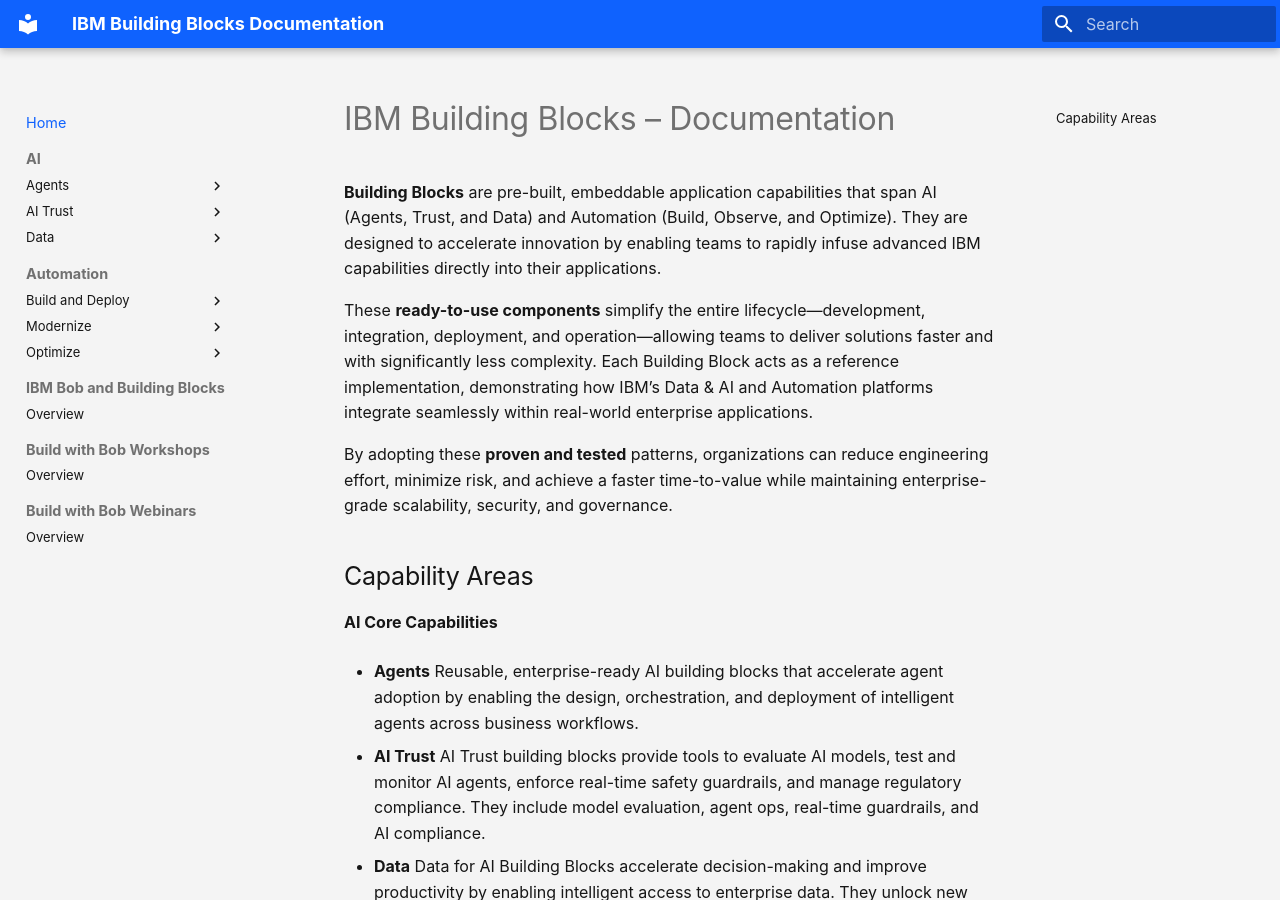
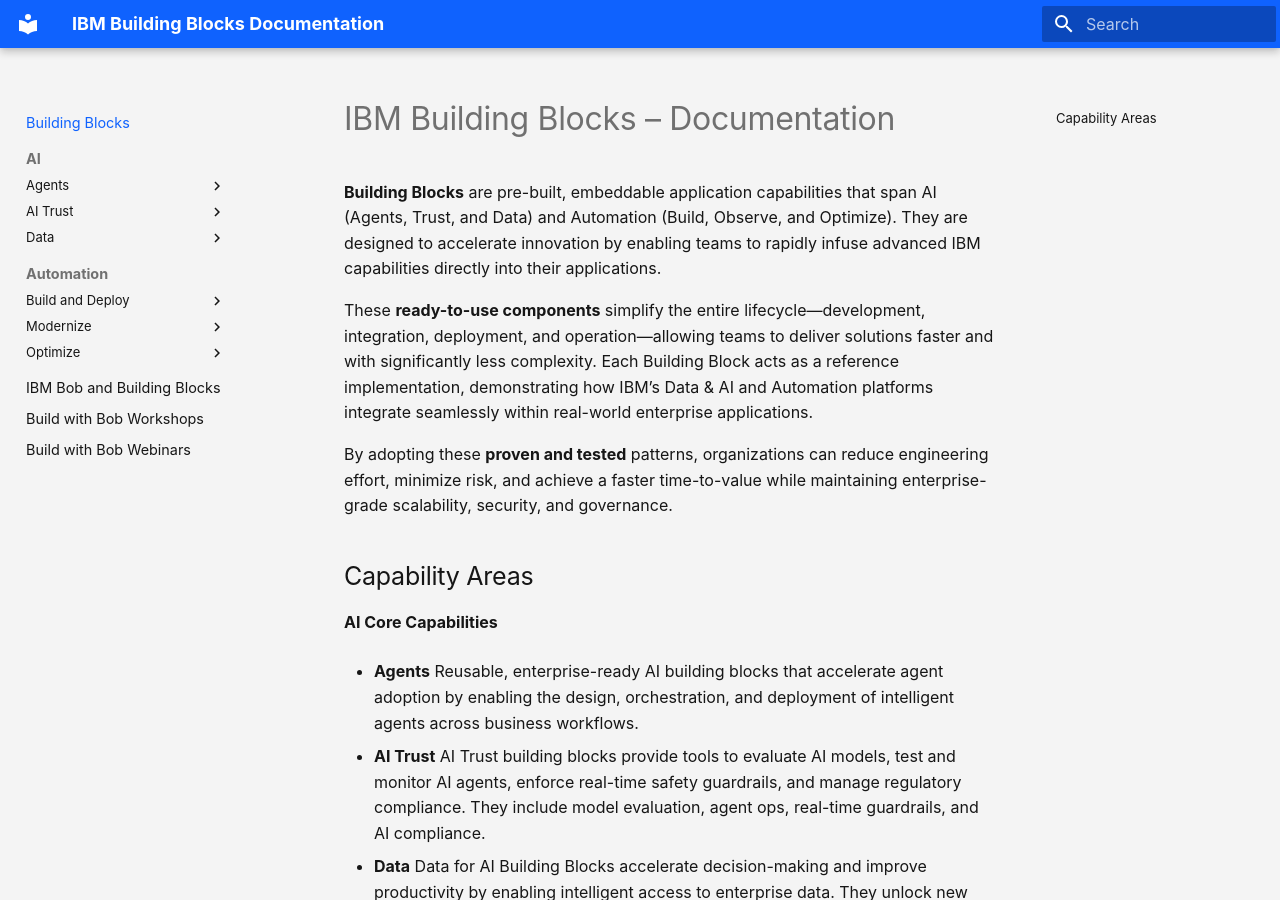
Before and after one commit to ibm-self-serve-assets/building-blocks-docs, an MkDocs documentation site: the page built from docs-src/index.md, in a window 1280 px wide and 900 px high. Built offline with MkDocs 1.6.1 and Material for MkDocs 9.7.7, drawn with Linux system fonts in a browser that asks for light colours; some of the changed lines change nothing that is shown.

Commit message:
Updating docs

```diff
--- a/mkdocs.yml
+++ b/mkdocs.yml
@@ -45,7 +45,7 @@
       permalink: true
 
 nav:
-  - Home: index.md
+  - Building Blocks: index.md
   - AI:
       - Agents:
           - Overview: ai-core/agents/index.md
@@ -92,11 +92,8 @@
           - FinOps: automation-core/optimize/finops.md
           - Automated Resource Management: automation-core/optimize/automated-resource-management.md
 
-  - IBM Bob and Building Blocks:
-      - Overview: ibm-bob/index.md
+  - IBM Bob and Building Blocks: ibm-bob/index.md
 
-  - Build with Bob Workshops:
-      - Overview: workshop/index.md
+  - Build with Bob Workshops: workshop/index.md
 
-  - Build with Bob Webinars:
-      - Overview: build-with-bob/index.md
+  - Build with Bob Webinars: build-with-bob/index.md
```
